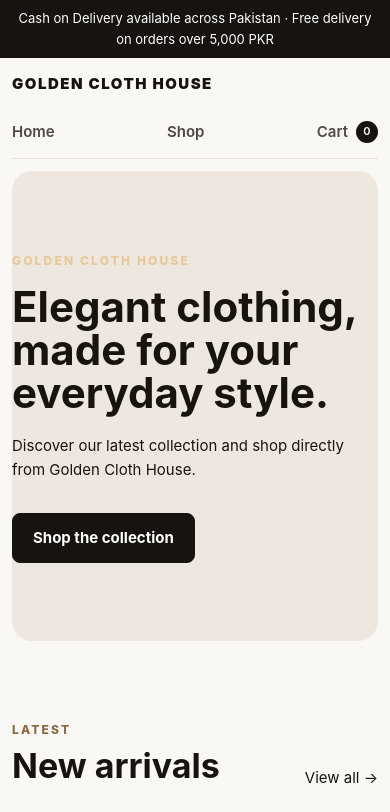
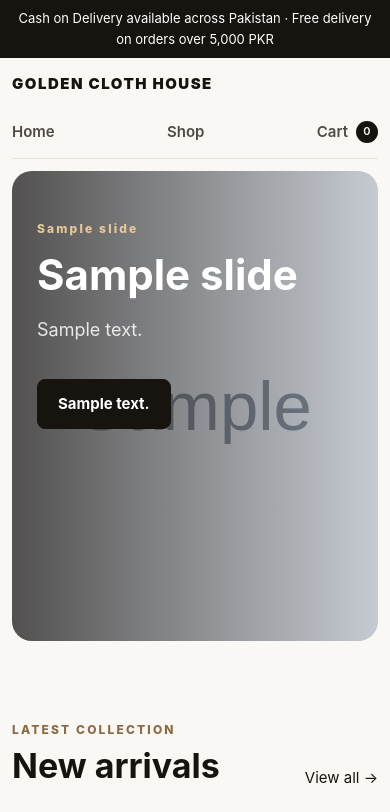
Before and after one commit to Ahmed4726/golden-cloth-house, a Laravel app: template resources/views/storefront/home.blade.php in a window 390 px wide. Shown: the top 812 px of the page. Run offline with Laravel 12, Linux system fonts and the light colour scheme; the template is opened without the code that fills it: most values are stand-ins (such as "Sample title", 1, 10 or a date in 2020); grey boxes marked "Sample" are stand-in pictures.

Commit message:
feat: add responsive homepage slider and collections

```diff
--- a/resources/views/storefront/home.blade.php
+++ b/resources/views/storefront/home.blade.php
@@ -1,5 +1,103 @@
 @extends('storefront.layout')
+
+@php
+    $schema = json_encode([
+        '@context' => 'https://schema.org',
+        '@type' => 'ClothingStore',
+        'name' => config('store.name'),
+        'url' => url('/'),
+        'description' => 'Clothing store with Cash on Delivery across Pakistan.',
+    ], JSON_UNESCAPED_SLASHES | JSON_UNESCAPED_UNICODE);
+@endphp
+
 @section('content')
-<section class="hero"><div><span class="eyebrow">GOLDEN CLOTH HOUSE</span><h1>Elegant clothing, made for your everyday style.</h1><p>Discover our latest collection and shop directly from Golden Cloth House.</p><a class="shop-btn" href="{{ route('shop') }}">Shop the collection</a></div></section>
-<section class="section"><div class="section-head"><div><span class="eyebrow">LATEST</span><h2>New arrivals</h2></div><a href="{{ route('shop') }}">View all →</a></div><div class="product-grid">@forelse($products as $product) @include('storefront.product-card',['product'=>$product]) @empty<div class="empty">Products will appear here as you add them from the admin panel.</div>@endforelse</div></section>
+    <section class="hero">
+        @if ($slides->isNotEmpty())
+            @foreach ($slides as $index => $slide)
+                <div class="hero-slide" style="position:absolute;inset:0;display:{{ $index === 0 ? 'block' : 'none' }}" data-slide>
+                    @if ($slide->image_path)
+                        <img class="hero-image" src="{{ asset('storage/'.$slide->image_path) }}" alt="{{ $slide->title }}">
+                    @endif
+                    <div class="hero-overlay"></div>
+                    <div class="hero-content">
+                        @if ($slide->subtitle)
+                            <span class="eyebrow">{{ $slide->subtitle }}</span>
+                        @endif
+                        <h1>{{ $slide->title }}</h1>
+                        @if ($slide->description)
+                            <p>{{ $slide->description }}</p>
+                        @endif
+                        @if ($slide->button_url)
+                            <a class="shop-btn" href="{{ $slide->button_url }}">{{ $slide->button_text ?: 'Shop now' }}</a>
+                        @endif
+                    </div>
+                </div>
+            @endforeach
+        @else
+            <div class="hero-content">
+                <span class="eyebrow">GOLDEN CLOTH HOUSE</span>
+                <h1>Elegant clothing, made for your everyday style.</h1>
+                <p>Discover our latest collection with Cash on Delivery available across Pakistan.</p>
+                <a class="shop-btn" href="{{ route('shop') }}">Shop the collection</a>
+            </div>
+        @endif
+    </section>
+
+    @if ($slides->count() > 1)
+        @push('scripts')
+            <script>
+                (() => {
+                    const slides = [...document.querySelectorAll('[data-slide]')];
+                    let index = 0;
+                    setInterval(() => {
+                        slides[index].style.display = 'none';
+                        index = (index + 1) % slides.length;
+                        slides[index].style.display = 'block';
+                    }, 5000);
+                })();
+            </script>
+        @endpush
+    @endif
+
+    <section class="section">
+        <div class="section-head">
+            <div>
+                <span class="eyebrow">LATEST COLLECTION</span>
+                <h2>New arrivals</h2>
+            </div>
+            <a href="{{ route('shop') }}">View all →</a>
+        </div>
+
+        @if ($products->isNotEmpty())
+            <div class="product-grid">
+                @foreach ($products as $product)
+                    @include('storefront.product-card', ['product' => $product])
+                @endforeach
+            </div>
+        @else
+            <div class="empty">Products will appear here as you add them from the admin panel.</div>
+        @endif
+    </section>
+
+    @if ($categories->isNotEmpty())
+        <section class="section">
+            <div class="section-head">
+                <div>
+                    <span class="eyebrow">SHOP BY STYLE</span>
+                    <h2>Collections</h2>
+                </div>
+            </div>
+
+            <div class="product-grid">
+                @foreach ($categories as $category)
+                    <a class="product-card" href="{{ route('shop', ['category' => $category]) }}" style="padding:28px;min-height:150px;display:flex;align-items:end;">
+                        <div>
+                            <span class="eyebrow">COLLECTION</span>
+                            <h3 style="margin:7px 0 0;font-size:22px;">{{ $category }}</h3>
+                        </div>
+                    </a>
+                @endforeach
+            </div>
+        </section>
+    @endif
 @endsection
```
